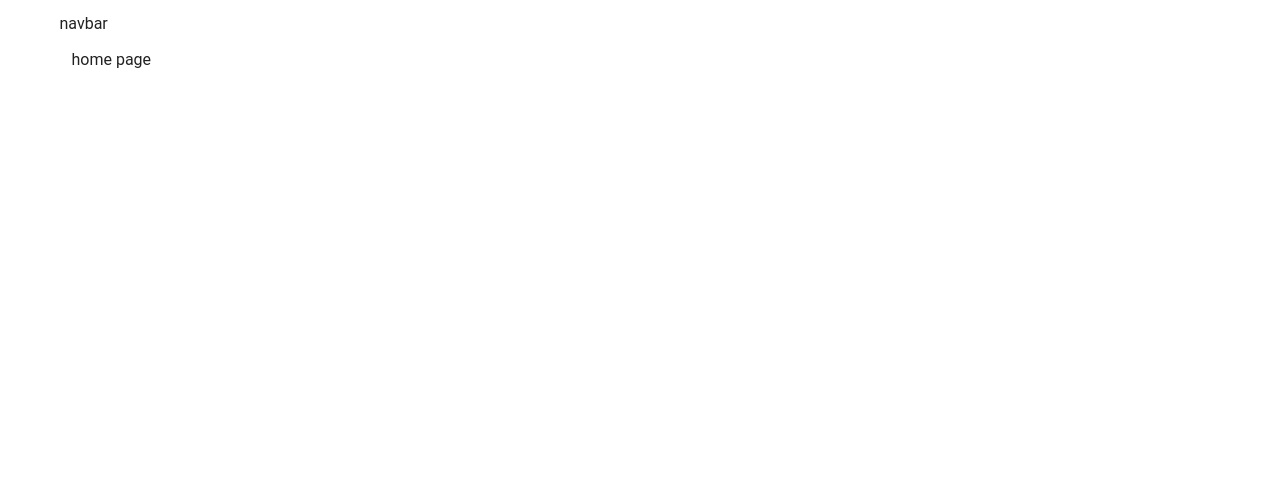
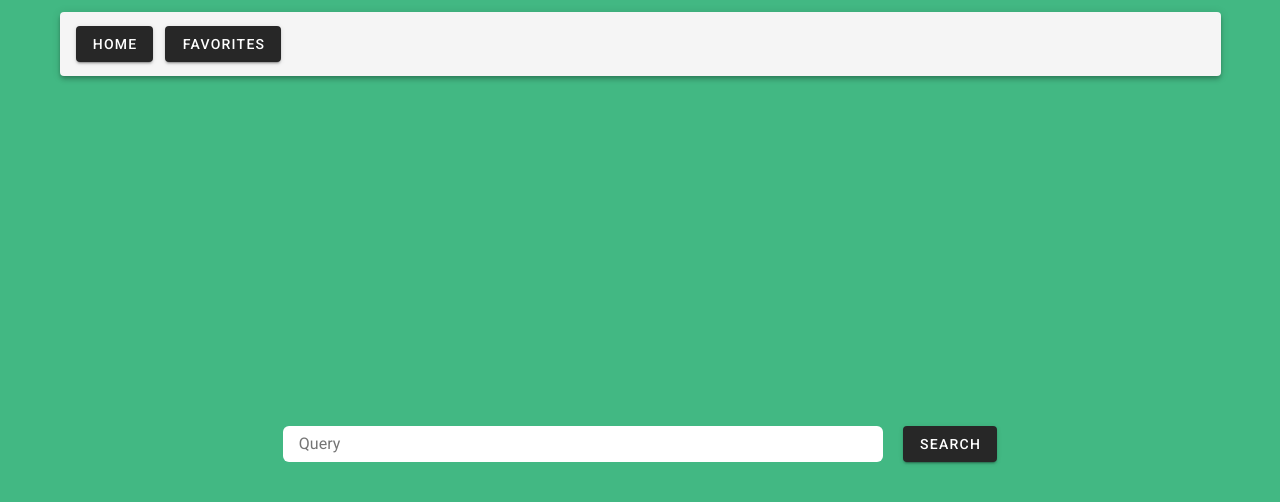
Before and after one commit to hc-b666/book-explorer, a Vue app: page / in a window 1280 px wide. Shown: the top 502 px of the page. Built offline with nearby package versions, Linux system fonts and the light colour scheme.

Commit message:
feat: search book

```diff
--- a/package.json
+++ b/package.json
@@ -23,7 +23,11 @@
     "@vue/cli-service": "~5.0.0",
     "eslint": "^7.32.0",
     "eslint-plugin-vue": "^8.0.3",
-    "vue-template-compiler": "^2.6.14"
+    "sass": "~1.32.0",
+    "sass-loader": "^10.0.0",
+    "vue-cli-plugin-vuetify": "~2.5.8",
+    "vue-template-compiler": "^2.6.14",
+    "vuetify-loader": "^1.7.0"
   },
   "eslintConfig": {
     "root": true,
--- a/public/index.html
+++ b/public/index.html
@@ -1,17 +1,18 @@
 <!DOCTYPE html>
-<html lang="">
+<html lang="en">
   <head>
     <meta charset="utf-8">
     <meta http-equiv="X-UA-Compatible" content="IE=edge">
     <meta name="viewport" content="width=device-width,initial-scale=1.0">
     <link rel="icon" href="<%= BASE_URL %>favicon.ico">
     <title><%= htmlWebpackPlugin.options.title %></title>
+    <link rel="stylesheet" href="https://fonts.googleapis.com/css?family=Roboto:100,300,400,500,700,900">
+    <link rel="stylesheet" href="https://cdn.jsdelivr.net/npm/@mdi/font@latest/css/materialdesignicons.min.css">
   </head>
   <body>
     <noscript>
       <strong>We're sorry but <%= htmlWebpackPlugin.options.title %> doesn't work properly without JavaScript enabled. Please enable it to continue.</strong>
     </noscript>
     <div id="app"></div>
-    <!-- built files will be auto injected -->
   </body>
 </html>
--- a/src/App.vue
+++ b/src/App.vue
@@ -1,9 +1,17 @@
 <template>
-  <v-app>
+  <v-app class="app">
+
     <v-container>
-      <nav>navbar</nav>
-      <router-view />
+      <v-app-bar rounded>
+        <router-link to="/">
+          <v-btn dark>Home</v-btn>
+        </router-link>
+        <router-link to="/favorites">
+          <v-btn class="ml-3" dark>Favorites</v-btn>
+        </router-link>
+      </v-app-bar>
     </v-container>
+    <router-view />
   </v-app>
 </template>
 
@@ -11,11 +19,18 @@
 
 export default {
   name: 'App',
+
   components: {
+  },
 
-  }
-}
+  data: () => ({
+    //
+  }),
+};
 </script>
 
 <style>
+.v-application {
+  background-color: #42b883 !important;
+}
 </style>
--- /dev/null
+++ b/src/api.js
@@ -0,0 +1,10 @@
+import axios from "axios";
+
+const api = axios.create({
+  baseURL: "https://openlibrary.org",
+  headers: {
+    // "User-Agent": "MiniBookExplorer/1.0 (bobur0218programmer@gmail.com)",
+  },
+});
+
+export default api;
--- a/src/main.js
+++ b/src/main.js
@@ -1,14 +1,14 @@
 import Vue from "vue";
 import App from "./App.vue";
-import vuetify from "./plugins/vuetify";
 import router from "./router";
 import store from "./store";
+import vuetify from "./plugins/vuetify";
 
 Vue.config.productionTip = false;
 
 new Vue({
-  vuetify,
   router,
   store,
+  vuetify,
   render: (h) => h(App),
 }).$mount("#app");
--- a/src/pages/Home.vue
+++ b/src/pages/Home.vue
@@ -1,11 +1,50 @@
 <template>
   <v-container>
-    home page
+    <div class="search-container">
+      <input type="search" v-model="query" placeholder="Query" />
+      <v-btn @click="search" dark>Search</v-btn>
+    </div>
   </v-container>
 </template>
 
 <script>
 export default {
-  name: "HomePage"
+  name: "HomePage",
+  data: () => ({
+    query: "",
+  }),
+  methods: {
+    search() {
+      if (this.query.trim() === "") return;
+
+      this.$router.push({
+        name: "search",
+        query: { query: this.query },
+      });
+    }
+  },
 }
 </script>
+
+<style scoped>
+.container {
+  height: 100%;
+  display: flex;
+  align-items: center;
+  justify-content: center;
+}
+
+.search-container {
+  display: flex;
+  align-items: center;
+  gap: 20px;
+}
+
+input {
+  width: 600px;
+  padding: 6px 16px;
+  border-radius: 6px;
+  outline: none;
+  background-color: #fff;
+}
+</style>
--- a/src/pages/Search.vue
+++ b/src/pages/Search.vue
@@ -1,11 +1,68 @@
 <template>
   <v-container>
-    search page
+    {{ query }}
+    <div class="results-container">
+      <v-card v-for="book in books" :key="book.key">
+        <v-card-title>
+          {{ book.title }}
+        </v-card-title>
+
+        <v-card-subtitle>
+          <span v-for="(author, idx) in book.author_name" :key="idx">
+            {{ author }},
+          </span>
+        </v-card-subtitle>
+
+        <v-img v-if="book.cover_i" :src="`https://covers.openlibrary.org/b/id/${book.cover_i}-M.jpg`"
+          height="300px"></v-img>
+
+        <v-row class="book-info">
+          <v-card-actions>
+            Languages: {{ book.language?.length ? book.language.length : 1 }}
+          </v-card-actions>
+          <v-card-actions>
+            Publish year: {{ book.first_publish_year }}
+          </v-card-actions>
+        </v-row>
+      </v-card>
+    </div>
   </v-container>
 </template>
 
 <script>
+import api from "@/api";
+
 export default {
-  name: "SearchPage"
+  name: "SearchPage",
+  data: () => ({
+    query: "",
+    books: [],
+  }),
+  mounted() {
+    this.query = this.$route.query.query;
+
+    api.get(`/search.json?q=${this.query}`)
+      .then((res) => {
+        console.log(res.data.docs);
+        this.books = res.data.docs;
+      });
+  }
 }
 </script>
+
+<style scoped>
+.results-container {
+  display: grid;
+  grid-template-columns: repeat(5, 1fr);
+  gap: 20px;
+}
+
+.custom-card {
+  background-color: white;
+  border-radius: 8px;
+}
+
+.book-info {
+  padding: 16px;
+}
+</style>
--- a/src/router.js
+++ b/src/router.js
@@ -5,18 +5,22 @@ Vue.use(VueRouter);
 
 const routes = [
   {
+    name: "home",
     path: "/",
     component: () => import("./pages/Home.vue"),
   },
   {
+    name: "search",
     path: "/search",
     component: () => import("./pages/Search.vue"),
   },
   {
+    name: "book-details",
     path: "/book/:id",
     component: () => import("./pages/Book.vue"),
   },
   {
+    name: "favorites",
     path: "/favorites",
     component: () => import("./pages/Favorites.vue"),
   },
--- a/vue.config.js
+++ b/vue.config.js
@@ -1,4 +1,4 @@
 const { defineConfig } = require("@vue/cli-service");
 module.exports = defineConfig({
-  transpileDependencies: true,
+  transpileDependencies: ["vuetify"],
 });
```
Also changed, not shown: src/plugins/vuetify.js (line endings or trailing spaces), 1 other file (tests, documents, lock files or other folders).
